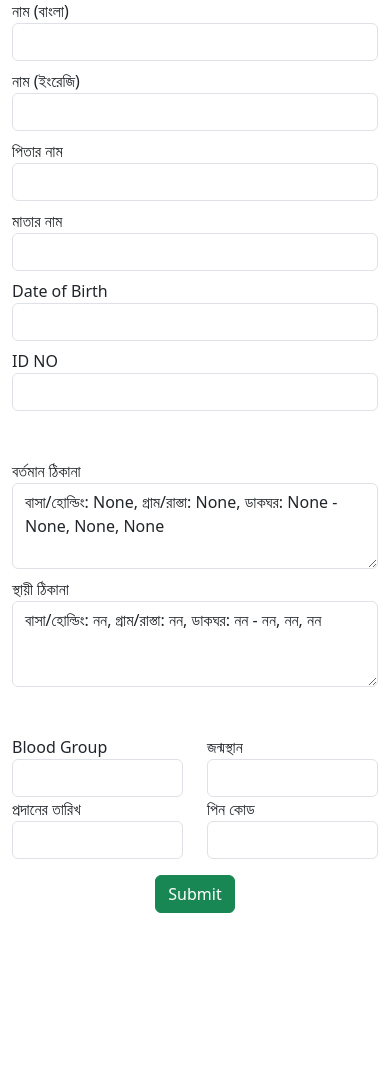
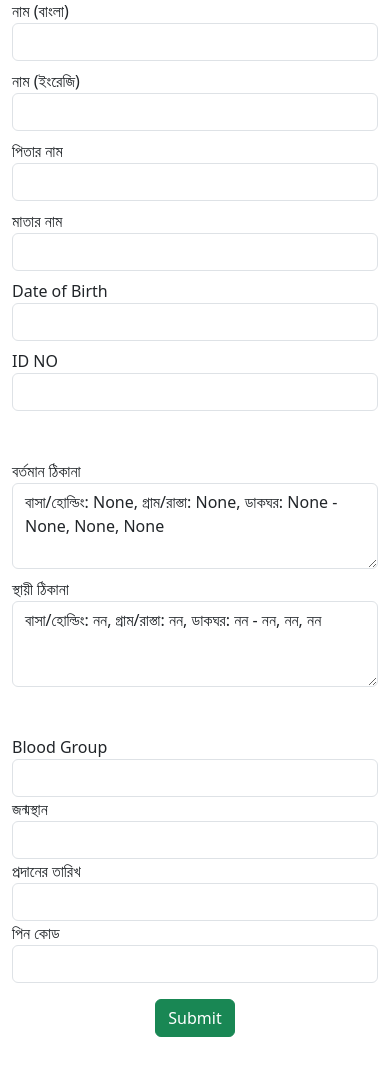
Before and after one commit to faysal505/flask, a Flask app: page / in a window 390 px wide. Shown: the part 483-1568 px from the top of the page. Before the commit the page ends 1396 px from the top, so only its background shows below. Run offline with Flask 3, Linux system fonts and the light colour scheme.

Commit message:
Update home.html

```diff
--- a/templates/home.html
+++ b/templates/home.html
@@ -123,22 +123,22 @@
 
         <div class="container mb-3"> <!----------------------------- bottom part -------------------------->
             <div class="row">
-                <div class="col-6 col-sm-6">
+                <div class="col-12 col-sm-6">
                     <label for="" class="form-label m-0">Blood Group</label>
                     <input type="text" class="form-control" name="bloodGroup" id="">
                 </div>
 
-                <div class="col-6 col-sm-6">
+                <div class="col-12 col-sm-6">
                     <label for="" class="form-label m-0">জন্মস্থান</label>
                     <input type="text" class="form-control" name="birthOfPlace" id="birthOfPlace">
                 </div>
 
-                <div class="col-6 col-sm-6">
+                <div class="col-12 col-sm-6">
                     <label for="" class="form-label m-0">প্রদানের তারিখ</label>
                     <input type="text" class="form-control" name="today_date" id="today_date">
                 </div>
 
-                <div class="col-6 col-sm-6">
+                <div class="col-12 col-sm-6">
                     <label for="" class="form-label m-0">পিন কোড</label>
                     <input type="text" class="form-control" name="pin" id="pin">
                 </div>
```
